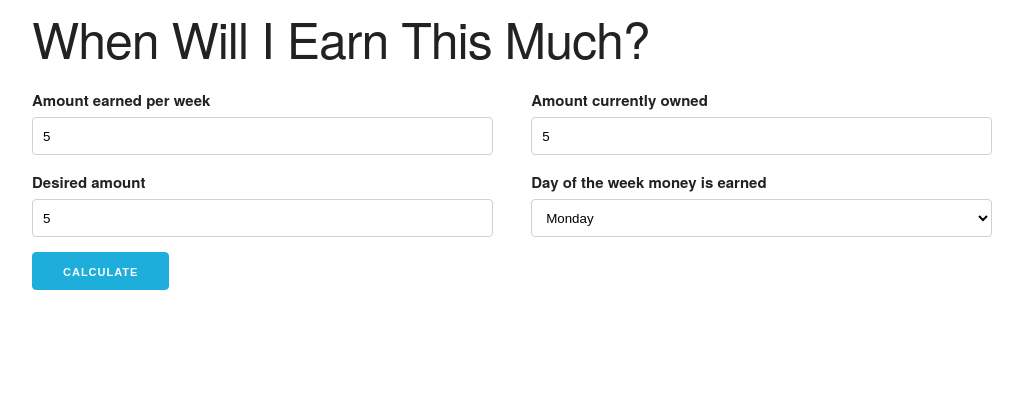
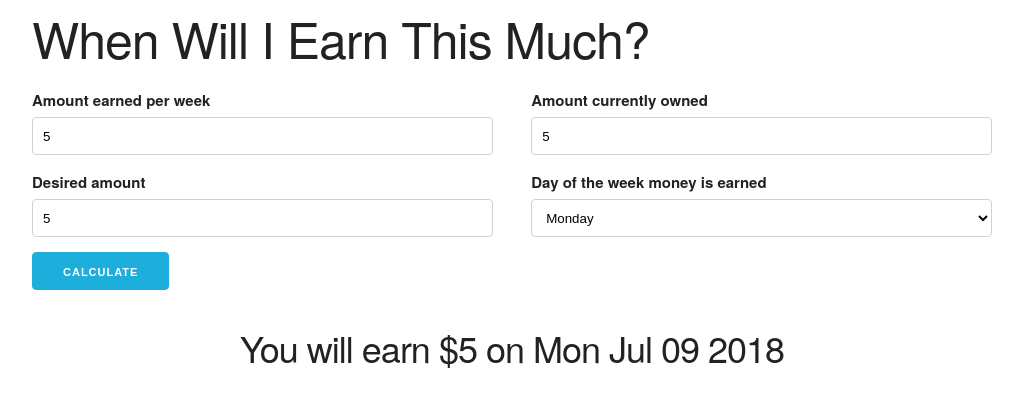
Before and after one commit to bigbeno37/WhenWillIEarnThisMuch, a plain HTML site: page index.html in a window 1280 px wide. Both pictures are taken after typing "5", "5", "5" into the empty fields and a click on the button "CALCULATE". Shown: the whole page, without its empty margins (128-1151 px from the left). Drawn offline with nearby package versions, Linux system fonts and the light colour scheme.

Commit message:
Page will now display when user will earn desired amount and will change on input

```diff
--- a/index.html
+++ b/index.html
@@ -12,7 +12,7 @@
         <h1>When Will I Earn This Much?</h1>
     </div>
 
-    <form onsubmit="return false">
+    <form onsubmit="return false" oninput="calculate()">
         <div class="row">
             <div class="six columns">
                 <label for="amountPerWeek">Amount earned per week</label>
@@ -49,6 +49,10 @@
             </div>
         </div>
     </form>
+
+    <div class="row">
+        <h3 class="date" style="text-align: center"></h3>
+    </div>
 </div>
 
 <script src="script.js"></script>
--- a/script.js
+++ b/script.js
@@ -24,7 +24,7 @@ function calculate() {
         (dateEarned.getDate() + 7*weeks) + daysUntil(dayPaid, currentDate.getDay()
     ));
 
-    console.log(dateEarned.toDateString());
+    $(".date").innerText = `You will earn $${desiredAmount} on ${dateEarned.toDateString()}`;
 }
 // Calculate how many more weeks are required to earn desired amount
 function weeksUntilDesiredAmount(desiredAmount, currentAmount, amountPerWeek) {
```
